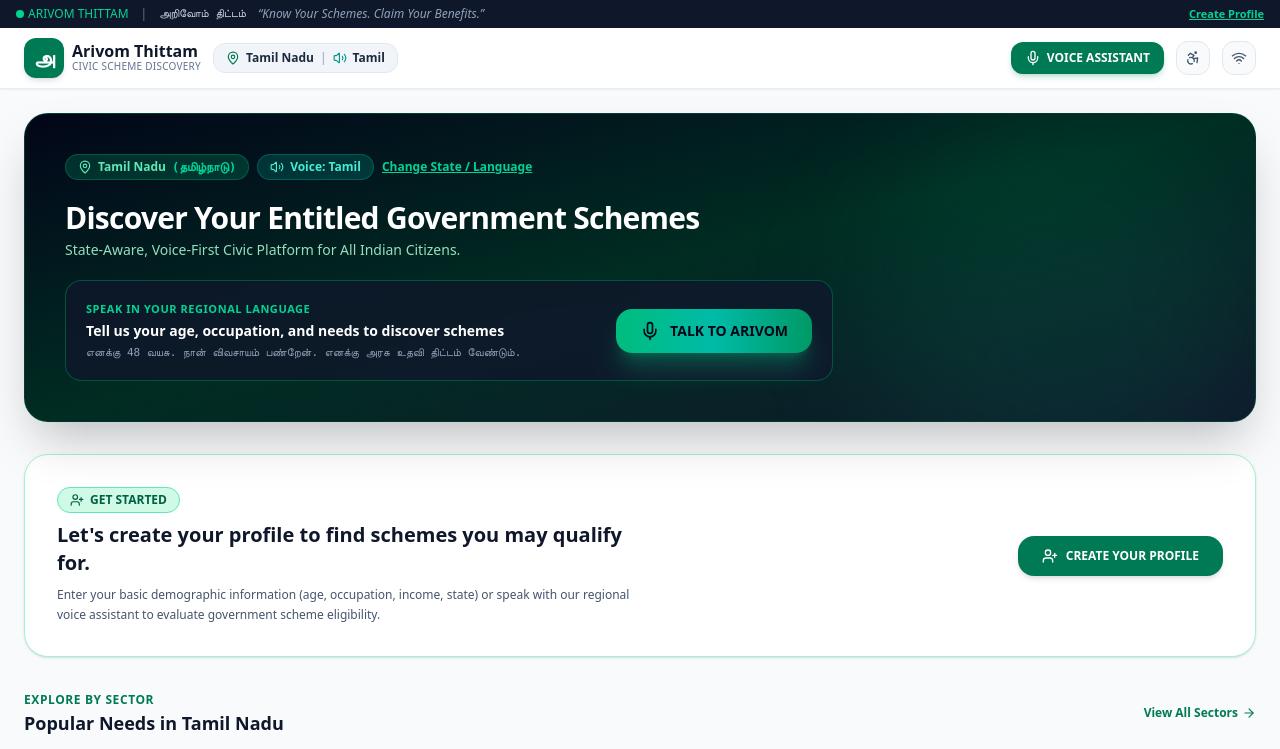
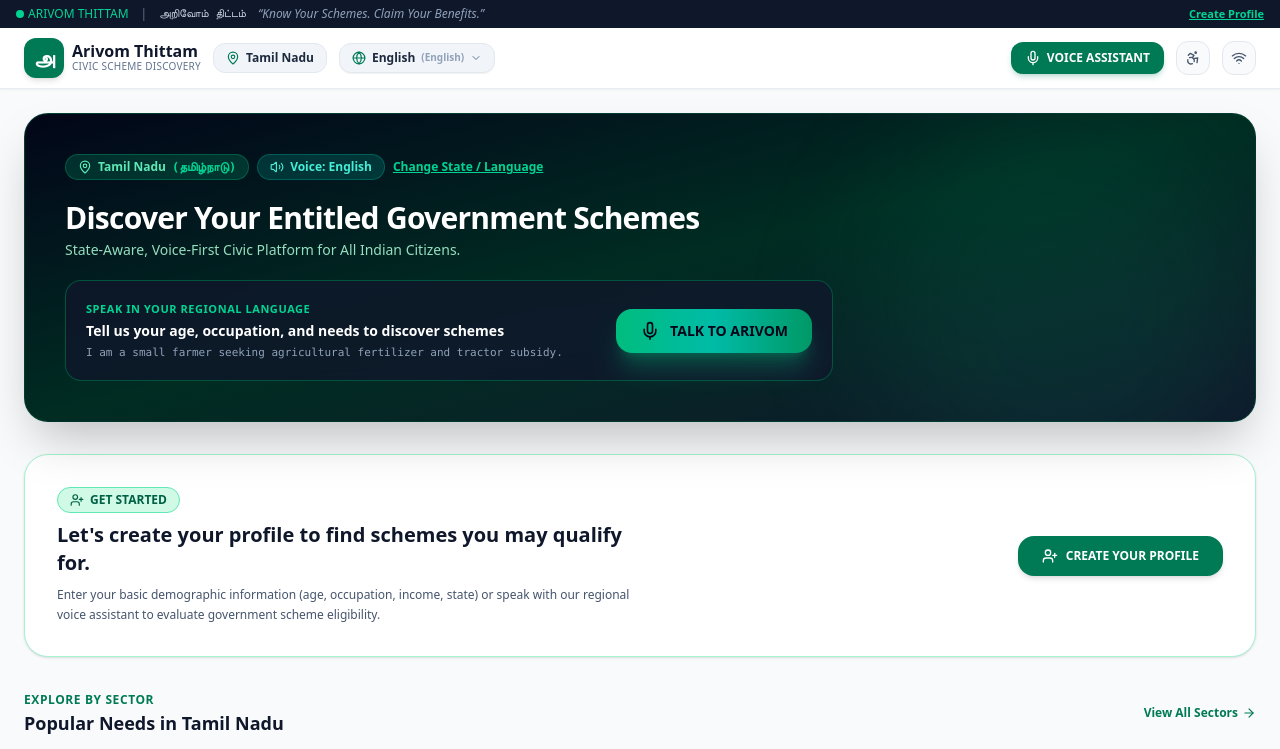
Before and after one commit to sakthikishore1415-oss/scheme-ai, a React (Vite) app in the folder apps/web/: page / in a window 1280 px wide. Shown: the top 749 px of the page. Built offline with nearby package versions, Linux system fonts and the light colour scheme.

Commit message:
feat: add quick language switcher and multi-script auto-language detection

```diff
--- a/apps/web/src/components/Header.tsx
+++ b/apps/web/src/components/Header.tsx
@@ -1,5 +1,6 @@
 import React from 'react';
 import { useApp } from '../context/AppContext';
+import { LanguageSwitcher } from './LanguageSwitcher';
 import {
   Mic,
   MapPin,
@@ -104,19 +105,19 @@ export const Header: React.FC = () => {
             </div>
           </button>
 
-          {/* Active State / Language Switcher Button */}
+          {/* Active State Button */}
           <button
-            id="state-lang-selector-btn"
+            id="state-selector-btn"
             onClick={() => setShowSetupModal(true)}
             className="hidden sm:flex items-center gap-1.5 px-3 py-1.5 rounded-xl bg-slate-100 hover:bg-emerald-50 text-slate-800 hover:text-emerald-900 text-xs font-semibold border border-slate-200 hover:border-emerald-300 transition-all cursor-pointer"
-            title="Click to Change State or Language"
+            title="Click to Change State"
           >
             <MapPin className="w-3.5 h-3.5 text-emerald-700" />
             <span className="font-bold">{currentStateConfig.name}</span>
-            <span className="text-slate-400 font-normal">|</span>
-            <Volume2 className="w-3.5 h-3.5 text-teal-600" />
-            <span>{currentLanguageConfig.name}</span>
           </button>
+
+          {/* Quick Language Switcher Dropdown */}
+          <LanguageSwitcher />
         </div>
 
         {/* Global Action Tools */}
--- /dev/null
+++ b/apps/web/src/components/LanguageSwitcher.tsx
@@ -0,0 +1,97 @@
+import React, { useState, useRef, useEffect } from 'react';
+import { useApp } from '../context/AppContext';
+import { LANGUAGE_LIST, SUPPORTED_LANGUAGES } from '../data/languages';
+import { Globe, Check, Sparkles, ChevronDown } from 'lucide-react';
+
+interface LanguageSwitcherProps {
+  variant?: 'compact' | 'full' | 'header';
+  className?: string;
+}
+
+export const LanguageSwitcher: React.FC<LanguageSwitcherProps> = ({
+  variant = 'header',
+  className = '',
+}) => {
+  const { selectedVoiceLanguageId, setSelectedVoiceLanguageId } = useApp();
+  const [isOpen, setIsOpen] = useState(false);
+  const dropdownRef = useRef<HTMLDivElement>(null);
+
+  const currentLang = SUPPORTED_LANGUAGES[selectedVoiceLanguageId] || SUPPORTED_LANGUAGES['ta'];
+
+  // Close dropdown on outside click
+  useEffect(() => {
+    const handleClickOutside = (event: MouseEvent) => {
+      if (dropdownRef.current && !dropdownRef.current.contains(event.target as Node)) {
+        setIsOpen(false);
+      }
+    };
+    document.addEventListener('mousedown', handleClickOutside);
+    return () => document.removeEventListener('mousedown', handleClickOutside);
+  }, []);
+
+  const handleSelectLanguage = (langId: string) => {
+    setSelectedVoiceLanguageId(langId);
+    setIsOpen(false);
+  };
+
+  return (
+    <div className={`relative inline-block text-left ${className}`} ref={dropdownRef}>
+      {/* Trigger Button */}
+      <button
+        type="button"
+        id="language-switcher-btn"
+        aria-haspopup="true"
+        aria-expanded={isOpen}
+        onClick={() => setIsOpen(!isOpen)}
+        className="flex items-center gap-1.5 px-3 py-1.5 rounded-xl bg-slate-100 hover:bg-emerald-50 text-slate-800 hover:text-emerald-900 text-xs font-bold border border-slate-200 hover:border-emerald-300 transition-all cursor-pointer shadow-2xs"
+        title="Switch Language / மொழி தேர்வு"
+      >
+        <Globe className="w-3.5 h-3.5 text-emerald-700" />
+        <span className="font-extrabold">{currentLang.nativeName}</span>
+        <span className="text-slate-400 text-[10px] hidden sm:inline">({currentLang.name})</span>
+        <ChevronDown className={`w-3 h-3 text-slate-500 transition-transform duration-200 ${isOpen ? 'rotate-180' : ''}`} />
+      </button>
+
+      {/* Dropdown Menu */}
+      {isOpen && (
+        <div className="absolute right-0 mt-2 w-64 rounded-2xl bg-white shadow-2xl border border-slate-200 py-2 z-50 animate-in fade-in slide-in-from-top-2 duration-150">
+          <div className="px-3 py-1.5 border-b border-slate-100 flex items-center justify-between">
+            <span className="text-[10px] font-extrabold text-slate-500 tracking-wider uppercase">
+              SELECT LANGUAGE / மொழி
+            </span>
+            <span className="flex items-center gap-1 text-[10px] text-emerald-700 bg-emerald-50 px-2 py-0.5 rounded-full font-bold">
+              <Sparkles className="w-2.5 h-2.5" /> Auto-Detect Active
+            </span>
+          </div>
+
+          <div className="max-h-72 overflow-y-auto py-1 divide-y divide-slate-50">
+            {LANGUAGE_LIST.map((lang) => {
+              const isSelected = selectedVoiceLanguageId === lang.id;
+              return (
+                <button
+                  key={lang.id}
+                  type="button"
+                  onClick={() => handleSelectLanguage(lang.id)}
+                  className={`w-full flex items-center justify-between px-3.5 py-2.5 text-left text-xs transition-colors cursor-pointer ${
+                    isSelected
+                      ? 'bg-emerald-600 text-white font-bold'
+                      : 'text-slate-700 hover:bg-emerald-50 hover:text-emerald-900'
+                  }`}
+                >
+                  <div className="flex flex-col">
+                    <span className="text-sm font-semibold">{lang.nativeName}</span>
+                    <span className={`text-[11px] ${isSelected ? 'text-emerald-100' : 'text-slate-500'}`}>
+                      {lang.name}
+                    </span>
+                  </div>
+
+                  {isSelected && <Check className="w-4 h-4 text-white shrink-0" />}
+                </button>
+              );
+            })}
+          </div>
+        </div>
+      )}
+    </div>
+  );
+};
--- a/apps/web/src/context/AppContext.tsx
+++ b/apps/web/src/context/AppContext.tsx
@@ -82,11 +82,20 @@ interface AppContextType {
   quickSearchNeed: (need: NeedCategory) => void;
 }
 
+import { detectBrowserLanguage } from '../utils/languageDetector';
+
 const AppContext = createContext<AppContextType | undefined>(undefined);
 
 export const AppProvider: React.FC<{ children: React.ReactNode }> = ({ children }) => {
-  const [selectedStateId, setSelectedStateIdState] = useState<string>('TN');
-  const [selectedVoiceLanguageId, setSelectedVoiceLanguageIdState] = useState<string>('ta');
+  const [selectedStateId, setSelectedStateIdState] = useState<string>(() => {
+    return localStorage.getItem('arivom_selected_state') || 'TN';
+  });
+
+  const [selectedVoiceLanguageId, setSelectedVoiceLanguageIdState] = useState<string>(() => {
+    const saved = localStorage.getItem('arivom_selected_lang');
+    if (saved && SUPPORTED_LANGUAGES[saved]) return saved;
+    return detectBrowserLanguage();
+  });
 
   // No mock data loaded by default. User profile is null until created.
   const [userProfile, setUserProfile] = useState<UserProfile | null>(null);
@@ -150,9 +159,15 @@ export const AppProvider: React.FC<{ children: React.ReactNode }> = ({ children
   // Handle State Changes
   const setSelectedStateId = (stateId: string) => {
     setSelectedStateIdState(stateId);
+    try {
+      localStorage.setItem('arivom_selected_state', stateId);
+    } catch (_) {}
     const newConfig = STATES_CONFIG[stateId];
     if (newConfig) {
       setSelectedVoiceLanguageIdState(newConfig.defaultVoiceLanguage);
+      try {
+        localStorage.setItem('arivom_selected_lang', newConfig.defaultVoiceLanguage);
+      } catch (_) {}
       if (userProfile) {
         setUserProfile((prev) =>
           prev
@@ -170,6 +185,9 @@ export const AppProvider: React.FC<{ children: React.ReactNode }> = ({ children
 
   const setSelectedVoiceLanguageId = (langId: string) => {
     setSelectedVoiceLanguageIdState(langId);
+    try {
+      localStorage.setItem('arivom_selected_lang', langId);
+    } catch (_) {}
     if (userProfile) {
       setUserProfile((prev) => (prev ? { ...prev, voiceLanguage: langId } : null));
     }
--- /dev/null
+++ b/apps/web/src/utils/languageDetector.ts
@@ -0,0 +1,74 @@
+import { SUPPORTED_LANGUAGES } from '../data/languages';
+import { LanguageConfig } from '../types';
+
+/**
+ * Unicode Script Ranges for Indian Regional Languages
+ */
+const SCRIPT_RANGES: { langId: string; regex: RegExp; name: string }[] = [
+  { langId: 'ta', regex: /[\u0B80-\u0BFF]/, name: 'Tamil' },
+  { langId: 'te', regex: /[\u0C00-\u0C7F]/, name: 'Telugu' },
+  { langId: 'kn', regex: /[\u0C80-\u0CFF]/, name: 'Kannada' },
+  { langId: 'ml', regex: /[\u0D00-\u0D7F]/, name: 'Malayalam' },
+  { langId: 'hi', regex: /[\u0900-\u097F]/, name: 'Hindi' }, // Devanagari (also Marathi fallback)
+  { langId: 'bn', regex: /[\u0980-\u09FF]/, name: 'Bengali' },
+  { langId: 'gu', regex: /[\u0A80-\u0AFF]/, name: 'Gujarati' },
+  { langId: 'or', regex: /[\u0B00-\u0B7F]/, name: 'Odia' },
+  { langId: 'pa', regex: /[\u0A00-\u0A7F]/, name: 'Punjabi' },
+  { langId: 'as', regex: /[\u0980-\u09FF]/, name: 'Assamese' },
+];
+
+/**
+ * Automatically detects the language from a given text string based on Unicode character distribution.
+ */
+export function detectLanguageFromText(text: string): string | null {
+  if (!text || text.trim().length === 0) return null;
+
+  for (const item of SCRIPT_RANGES) {
+    if (item.regex.test(text)) {
+      return item.langId;
+    }
+  }
+
+  // If Latin / English characters are predominant
+  if (/[a-zA-Z]/.test(text)) {
+    return 'en';
+  }
+
+  return null;
+}
+
+/**
+ * Automatically detects the user's preferred language from browser settings.
+ */
+export function detectBrowserLanguage(): string {
+  if (typeof navigator === 'undefined') return 'ta';
+
+  const browserLangs = navigator.languages || [navigator.language];
+
+  for (const fullCode of browserLangs) {
+    if (!fullCode) continue;
+    const primary = fullCode.toLowerCase().split('-')[0];
+
+    if (SUPPORTED_LANGUAGES[primary]) {
+      return primary;
+    }
+  }
+
+  return 'ta'; // Default to Tamil as primary regional locale for Arivom Thittam
+}
+
+/**
+ * Safe lookup for language configuration
+ */
+export function getLanguageConfig(langId: string): LanguageConfig {
+  return SUPPORTED_LANGUAGES[langId] || SUPPORTED_LANGUAGES['en'] || {
+    id: 'en',
+    name: 'English',
+    nativeName: 'English',
+    bcp47Code: 'en-IN',
+    voiceSupport: true,
+    ttsSupport: true,
+    samplePhrase: '',
+    sampleTranscription: ''
+  };
+}
```
Also changed, not shown: apps/web/src/components/VoiceAssistantModal.tsx (+31 -4 lines), 3 other files (tests, documents, lock files or other folders).
